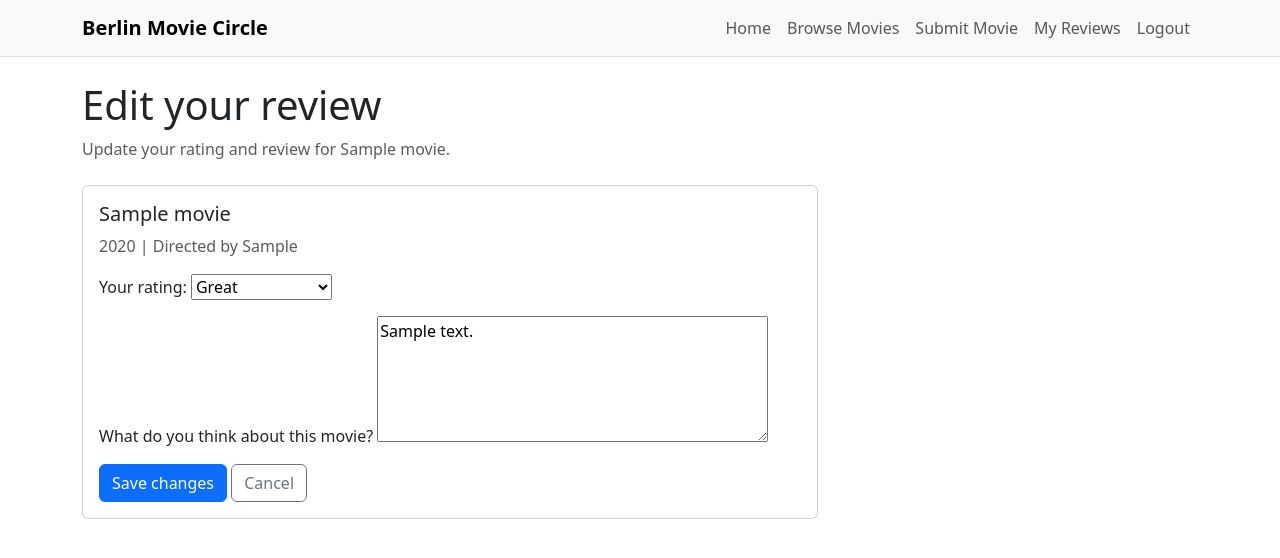
After one commit to angela64711/third-milestone-project, a Django app: page /reviews/1/edit/ in a window 1280 px wide. The commit adds this page. Shown: the top 558 px of the page. Run offline with Django 4.2, Linux system fonts and the light colour scheme; a user stored in the database is signed in; tables that the repository leaves empty hold one stand-in row (values such as "Sample post").

Commit message:
Add edit Review view and template

```diff
--- a/movie_project/settings.py
+++ b/movie_project/settings.py
@@ -28,7 +28,7 @@ BASE_DIR = Path(__file__).resolve().parent.parent
 SECRET_KEY = os.environ.get("SECRET_KEY")
 
 # SECURITY WARNING: don't run with debug turned on in production!
-DEBUG = False
+DEBUG = True
 
 ALLOWED_HOSTS = [".herokuapp.com", "127.0.0.1"]
 
--- /dev/null
+++ b/movies/templates/movies/edit_review.html
@@ -0,0 +1,52 @@
+{% extends "base.html" %}
+
+{% block content %}
+
+<section class="mb-4">
+    <h1>Edit your review</h1>
+    <p class="text-muted">
+        Update your rating and review for {{ review.movie.title }}.
+    </p>
+</section>
+
+<section>
+    <div class="row">
+        <div class="col-12 col-lg-8">
+            <div class="card">
+                <div class="card-body">
+                    <h2 class="h5 card-title">
+                        {{ review.movie.title }}
+                    </h2>
+
+                    {% if review.movie.release_year or review.movie.director %}
+                        <p class="text-muted">
+                            {% if review.movie.release_year %}
+                                {{ review.movie.release_year }}
+                            {% endif %}
+
+                            {% if review.movie.director %}
+                                {% if review.movie.release_year %} | {% endif %}
+                                Directed by {{ review.movie.director }}
+                            {% endif %}
+                        </p>
+                    {% endif %}
+
+                    <form method="post">
+                        {% csrf_token %}
+                        {{ form.as_p }}
+
+                        <button type="submit" class="btn btn-primary">
+                            Save changes
+                        </button>
+
+                        <a href="{% url 'my_reviews' %}" class="btn btn-outline-secondary">
+                            Cancel
+                        </a>
+                    </form>
+                </div>
+            </div>
+        </div>
+    </div>
+</section>
+
+{% endblock %}
--- a/movies/templates/movies/my_reviews.html
+++ b/movies/templates/movies/my_reviews.html
@@ -38,9 +38,13 @@
                         {{ review.review_text }}
                     </p>
 
-                    <div>
+                    <div class="d-flex gap-2 mt-auto">
                         <a href="{% url 'movie_detail' review.movie.slug %}" class="btn btn-sm btn-outline-primary">
                             View movie
+                        </a>
+
+                        <a href="{% url 'edit_review' review.id %}" class="btn btn-sm btn-primary">
+                            Edit review
                         </a>
                     </div>
                 </div>
--- a/movies/urls.py
+++ b/movies/urls.py
@@ -6,5 +6,6 @@ urlpatterns = [
     path("movies/", views.MovieList.as_view(), name="movie_list"),
     path("submit/", views.submit_movie, name="submit_movie"),
     path("my-reviews/", views.my_reviews, name="my_reviews"),
+    path("reviews/<int:review_id>/edit/", views.edit_review, name="edit_review"),
     path("movies/<slug:slug>/", views.movie_detail, name="movie_detail"),
 ]
--- a/movies/views.py
+++ b/movies/views.py
@@ -193,3 +193,39 @@ def my_reviews(request):
     }
 
     return render(request, "movies/my_reviews.html", context)
+
+
+@login_required
+def edit_review(request, review_id):
+    """
+    Allow users to edit their own approved reviews.
+    Edited reviews require admin approval again.
+    """
+    review = get_object_or_404(
+        Review, id=review_id, author=request.user, approved=True, movie__approved=True
+    )
+
+    if request.method == "POST":
+        form = ReviewForm(request.POST, instance=review)
+
+        if form.is_valid():
+            edited_review = form.save(commit=False)
+            edited_review.approved = False
+            edited_review.save()
+
+            messages.success(
+                request,
+                "Your review has been updated and is waiting for approval.",
+            )
+
+            return redirect("my_reviews")
+
+    else:
+        form = ReviewForm(instance=review)
+
+    context = {
+        "form": form,
+        "review": review,
+    }
+
+    return render(request, "movies/edit_review.html", context)
```
